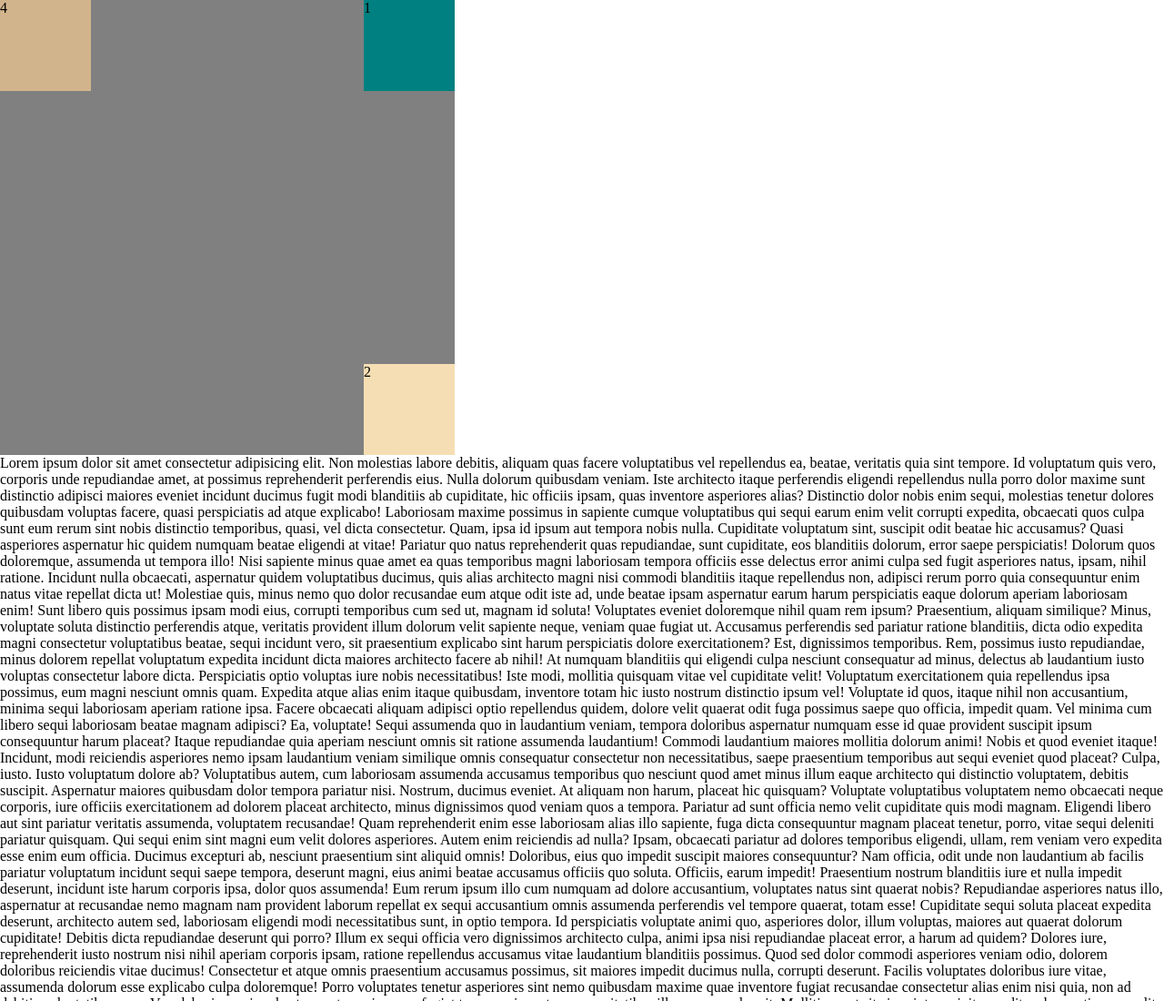
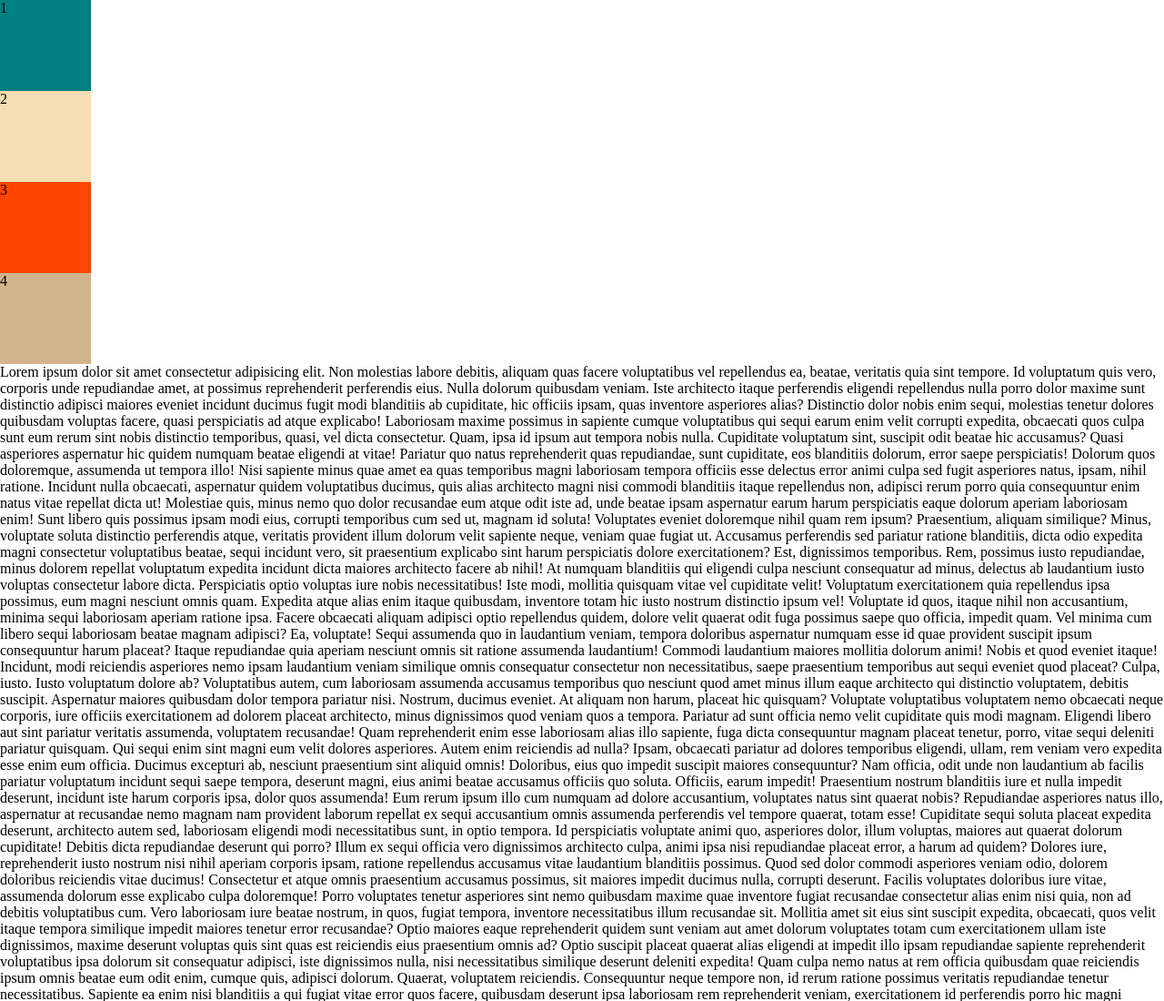
Before and after one commit to rohnshrma/dheeraj_web_dev, a plain HTML site: page css positions/index.html in a window 1280 px wide. Shown: the top 1100 px of the page at 91% size. Drawn offline with Linux system fonts and the light colour scheme.

Commit message:
position sticky

```diff
--- a/css positions/index.html
+++ b/css positions/index.html
@@ -7,12 +7,10 @@
     <link rel="stylesheet" href="style.css" />
   </head>
   <body>
-    <div id="papaji">
-      <div class="box b1">1</div>
-      <div class="box b2">2</div>
-      <div class="box b3">3</div>
-      <div class="box b4">4</div>
-    </div>
+    <div class="box b1">1</div>
+    <div class="box b2">2</div>
+    <div class="box b3">3</div>
+    <div class="box b4">4</div>
 
     <p>
       Lorem ipsum dolor sit amet consectetur adipisicing elit. Non molestias
--- a/css positions/style.css
+++ b/css positions/style.css
@@ -1,13 +1,6 @@
 * {
   margin: 0;
   padding: 0;
-}
-
-#papaji {
-  background-color: grey;
-  height: 500px;
-  width: 500px;
-  position: relative;
 }
 
 .box {
@@ -64,7 +57,7 @@ Each position type affects where the element sits and how it interacts with othe
    - Think of it like picking a book off the shelf and placing it anywhere in the room—other books slide in to fill the gap. */
 /* position: absolute; */
 
-.b1 {
+/* .b1 {
     position: absolute;
     right: 0;
     top: 0;
@@ -88,7 +81,7 @@ Each position type affects where the element sits and how it interacts with othe
     left: 0;
     top: 0;
   background-color: tan;
-}
+} */
 
 /* FIXED
    - Also takes the element out of the document flow, so other elements ignore it.
@@ -131,3 +124,21 @@ top:0;
    - You need to specify top, left, right, or bottom to define where it sticks (e.g., top: 0 makes it stick to the top when scrolled).
    - Think of a sticky note on a page—it stays with the page as you flip, but if you scroll far enough, it locks in place at the top of your view. */
 /* position: sticky; */
+
+
+.b1 {
+  background-color: teal;
+}
+.b2 {
+  background-color: wheat;
+}
+
+.b3 {
+
+    position: sticky;
+    top: 10px;
+    background-color: orangered;
+}
+.b4 {
+  background-color: tan;
+}
```
